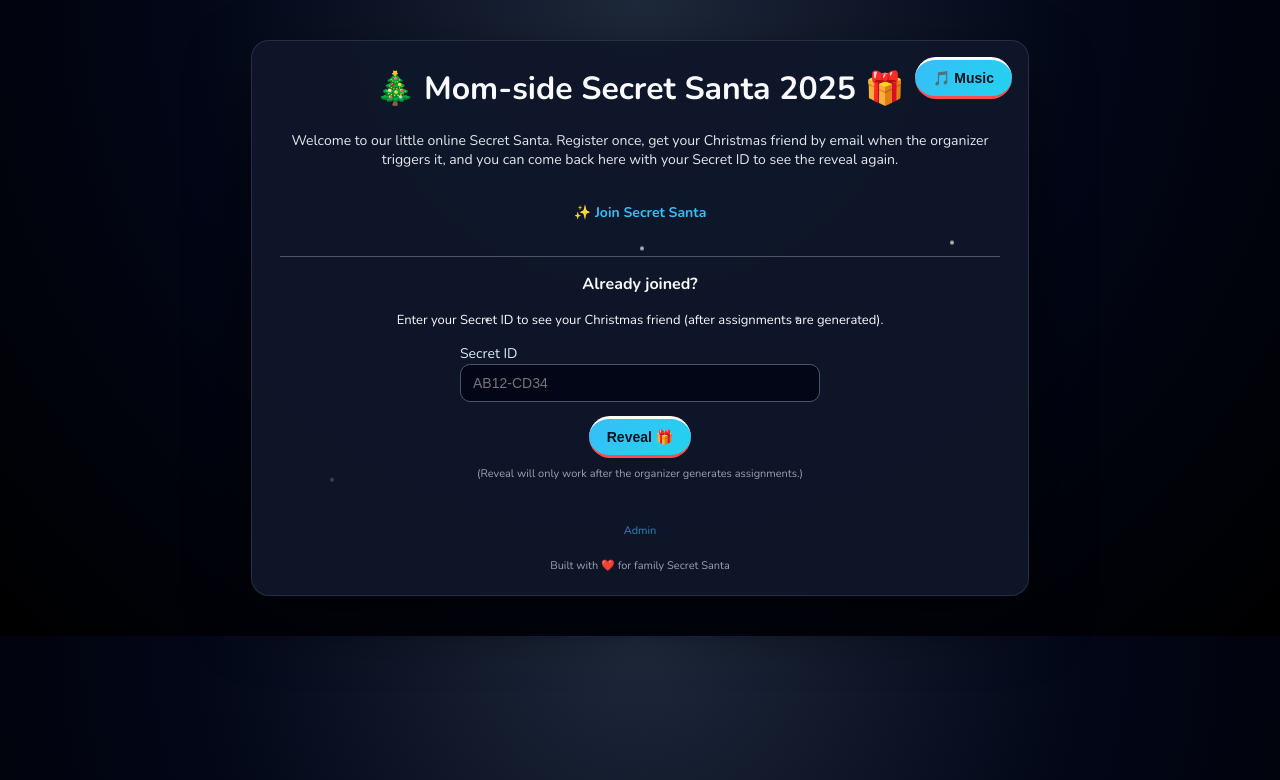
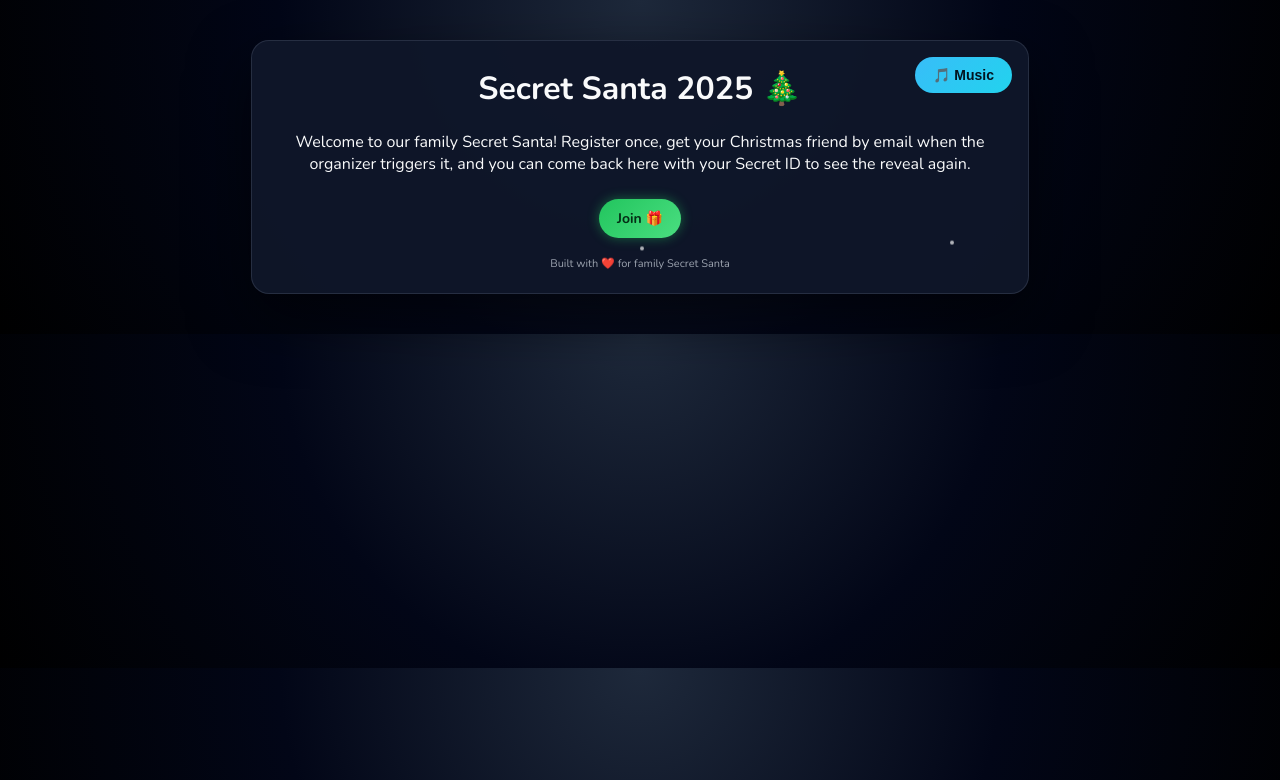
Before and after one commit to amyth99/secret-santa, a Flask app: template templates/index.html in a window 1280 px wide. Shown: the top 780 px of the page. Run offline with Flask 3, Linux system fonts and the light colour scheme; the template is opened without the code that fills it, so the values that code supplies are empty; some libraries are stand-ins or nearby versions.

Commit message:
penultimate UI change

```diff
--- a/templates/base.html
+++ b/templates/base.html
@@ -9,19 +9,13 @@
     <link href="https://fonts.googleapis.com/css2?family=Nunito:wght@300;400;600;700&display=swap" rel="stylesheet">
 
     <style>
-        /* -------------------------
-           Colors
-        ------------------------- */
         :root {
-            --accent-blue: #38bdf8;      /* Your existing blue highlight */
-            --accent-red: #ff4d4d;       /* Classic Christmas red */
-            --accent-white: #ffffff;     /* Candy-cane white */
+            --accent-blue: #38bdf8;
+            --accent-red: #ff4d4d;
+            --accent-white: #ffffff;
             --card-bg: rgba(15,23,42,0.95);
         }
 
-        /* -------------------------
-           Base Layout
-        ------------------------- */
         body {
             margin: 0;
             padding: 0;
@@ -42,49 +36,12 @@
             overflow: hidden;
         }
 
-        h1, h2, h3 {
-            margin-top: 0;
-            text-align: center;
-        }
+        h1, h2, h3 { margin-top: 0; text-align: center; }
 
-        /* -------------------------
-           Accent Underlines (Red + White Stripe)
-        ------------------------- */
-        .candy-underline {
-            position: relative;
-            display: inline-block;
-            padding-bottom: 6px;
-        }
+        a { color: var(--accent-blue); }
+        a:hover { color: var(--accent-red); }
 
-        .candy-underline::after {
-            content: "";
-            position: absolute;
-            left: 50%;
-            transform: translateX(-50%);
-            bottom: -2px;
-            width: 58px;
-            height: 4px;
-            border-radius: 4px;
-            background: repeating-linear-gradient(
-                90deg,
-                var(--accent-red) 0 8px,
-                var(--accent-white) 8px 16px
-            );
-            opacity: 0.9;
-        }
-
-        /* Links */
-        a {
-            color: var(--accent-blue);
-            text-decoration: none;
-        }
-        a:hover {
-            color: var(--accent-red);
-        }
-
-        /* -------------------------
-           Buttons
-        ------------------------- */
+        /* Buttons */
         .btn {
             display: inline-block;
             padding: 10px 18px;
@@ -94,32 +51,26 @@
             text-decoration: none;
             font-size: 14px;
             font-weight: 700;
-            transition: transform .1s, box-shadow .15s, filter .1s;
+            transition: transform 0.1s, box-shadow 0.15s, filter 0.1s;
         }
 
-        /* Primary (green) stays same */
+        /* CTA button (JOIN) */
         .btn-primary {
             background: linear-gradient(135deg, #22c55e, #4ade80);
             color: #052e16;
+            box-shadow: 0 0 12px rgba(34, 197, 94, 0.45);
+        }
+        .btn-primary:hover {
+            transform: translateY(-1px) scale(1.03);
+            box-shadow: 0 0 18px rgba(34, 197, 94, 0.6);
         }
 
-        /* Secondary (your blue) now gets red-white border accent */
+        /* Secondary button */
         .btn-secondary {
             background: linear-gradient(135deg, var(--accent-blue), #22d3ee);
             color: #02131f;
-            border-bottom: 3px solid var(--accent-red);
-            border-top: 3px solid var(--accent-white);
         }
 
-        .btn:hover {
-            transform: translateY(-1px) scale(1.01);
-            filter: brightness(1.05);
-            box-shadow: 0 10px 20px rgba(0,0,0,0.35);
-        }
-
-        /* -------------------------
-           Inputs
-        ------------------------- */
         input[type="text"], input[type="password"], textarea {
             width: 100%;
             padding: 10px 12px;
@@ -131,20 +82,11 @@
             box-sizing: border-box;
         }
 
-        input:focus, textarea:focus {
-            outline: none;
-            border-color: var(--accent-blue);
-            box-shadow: 0 0 6px var(--accent-red);
-        }
-
         textarea { resize: vertical; min-height: 80px; }
 
         label { font-size: 14px; color: #dbeafe; }
         .field { margin-bottom: 14px; }
 
-        /* -------------------------
-           Flash messages
-        ------------------------- */
         .flash {
             padding: 8px 10px;
             border-radius: 8px;
@@ -155,9 +97,6 @@
         .flash.success { background: #dcfce7; color: #14532d; }
         .flash.info { background: #e0f2fe; color: #0c4a6e; }
 
-        /* -------------------------
-           Music Button
-        ------------------------- */
         .music-control {
             position: absolute;
             top: 16px;
@@ -165,9 +104,7 @@
             z-index: 200;
         }
 
-        /* -------------------------
-           Snow (kept same)
-        ------------------------- */
+        /* Snow */
         .snow {
             position: absolute;
             width: 4px;
--- a/templates/index.html
+++ b/templates/index.html
@@ -1,43 +1,23 @@
 {% extends "base.html" %}
 {% block content %}
-<h1>🎄 Mom-side Secret Santa 2025 🎁</h1>
 
-<p style="text-align:center; font-size:14px; color:#e5e7eb;">
-    Welcome to our little online Secret Santa. Register once, get your Christmas friend
+<h1 class="candy-underline">Secret Santa 2025 🎄</h1>
+
+<p style="text-align:center; margin-top:10px;">
+    Welcome to our family Secret Santa!
+    Register once, get your Christmas friend
     by email when the organizer triggers it, and you can come back here with your
     Secret ID to see the reveal again.
 </p>
 
-<div style="display:flex; flex-direction:column; gap:16px; margin-top:24px;">
-    <div style="text-align:center;">
-        <a href="{{ url_for('register') }}" class="btn">
-            ✨ Join Secret Santa
-        </a>
-    </div>
+<div style="text-align:center; margin-top:24px;">
+    <a href="{{ url_for('register') }}" class="btn btn-primary">Join 🎁</a>
+</div>
 
-    <div style="border-top:1px solid #4b5563; padding-top:16px; margin-top:8px;">
-        <h3 style="text-align:center; font-size:16px;">Already joined?</h3>
-        <p style="font-size:13px; text-align:center;">
-            Enter your Secret ID to see your Christmas friend (after assignments are generated).
-        </p>
-        <form method="post" action="{{ url_for('reveal') }}" style="max-width:360px; margin:0 auto;">
-            <div class="field">
-                <label for="secret_id">Secret ID</label>
-                <input type="text" id="secret_id" name="secret_id" placeholder="AB12-CD34">
-            </div>
-            <div style="text-align:center;">
-                <button type="submit" class="btn btn-secondary">Reveal 🎁</button>
-            </div>
-        </form>
-        {% if not assignments_generated %}
-        <p style="font-size:11px; text-align:center; margin-top:8px; color:#9ca3af;">
-            (Reveal will only work after the organizer generates assignments.)
-        </p>
-        {% endif %}
-    </div>
+{% if assignments_generated %}
+<p style="text-align:center; margin-top:20px;">
+    <a href="{{ url_for('reveal') }}" class="btn btn-secondary">Reveal My Friend 🎄</a>
+</p>
+{% endif %}
 
-    <div style="text-align:center; margin-top:10px;">
-        <a href="{{ url_for('admin') }}" style="font-size:11px; opacity:0.7;">Admin</a>
-    </div>
-</div>
 {% endblock %}
```
